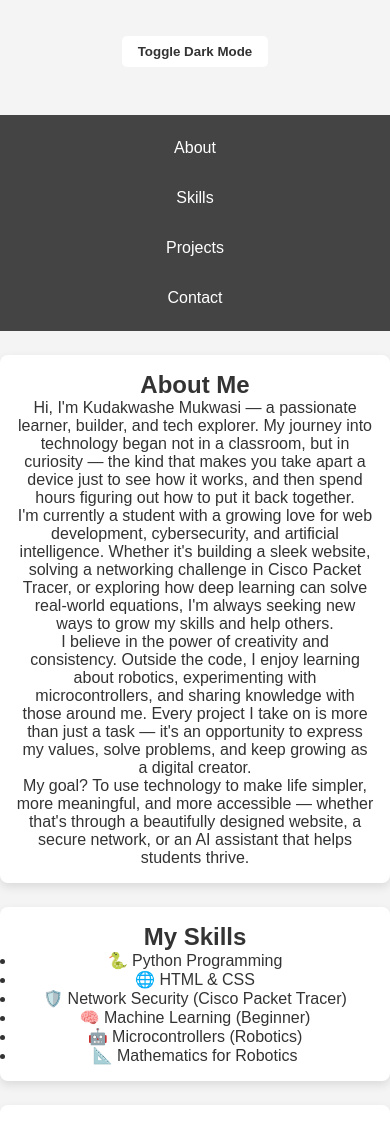
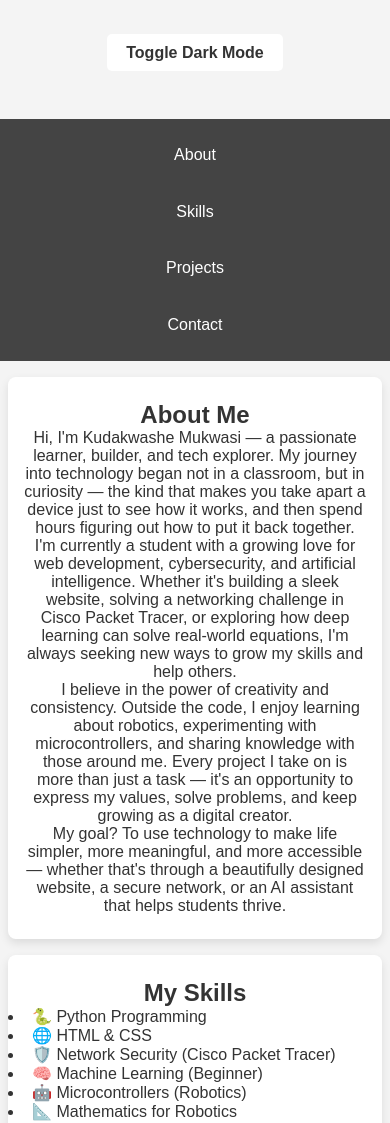
Before and after one commit to Kuda-Valen/my_website, a plain HTML site: page index.html in a window 390 px wide. Shown: the part 200-1323 px from the top of the page. Drawn offline with nearby package versions, Linux system fonts and the light colour scheme.

Commit message:
Polished mobile layout

```diff
--- a/style.css
+++ b/style.css
@@ -249,3 +249,61 @@ footer {
     transform: translateY(0);
   }
 }
+
+@media (max-width: 600px) {
+  header h1 {
+    font-size: 1.7rem;
+  }
+
+  header h2 {
+    font-size: 1.2rem;
+  }
+
+  #typing-text, #cursor {
+    font-size: 1.1rem;
+  }
+
+  .profile-img {
+    width: 100px;
+    height: 100px;
+  }
+
+  nav{
+    flex-direction: column;
+    gap: 0.5 rem;
+  }
+
+  nav a {
+    width: 100%;
+    text-align: center;
+    padding: 0.7rem 0;
+  }
+
+  section {
+    padding: 1.5rem 1rem;
+    margin: 1rem 0.5rem;
+  }
+
+  ul {
+    padding-left: 0;
+  }
+
+  ul li {
+    text-align: left;
+    padding-left: 0.5rem;
+  }
+  .social-icons {
+    flex-direction: row;
+    flex-wrap: wrap;
+    gap: 1rem;
+  }
+}
+
+#theme-toggle {
+  font-size: 1rem;
+  padding: 0.6rem 1.2rem;
+}
+
+.social-icons a {
+  font-size: 1.8rem;
+}
```
